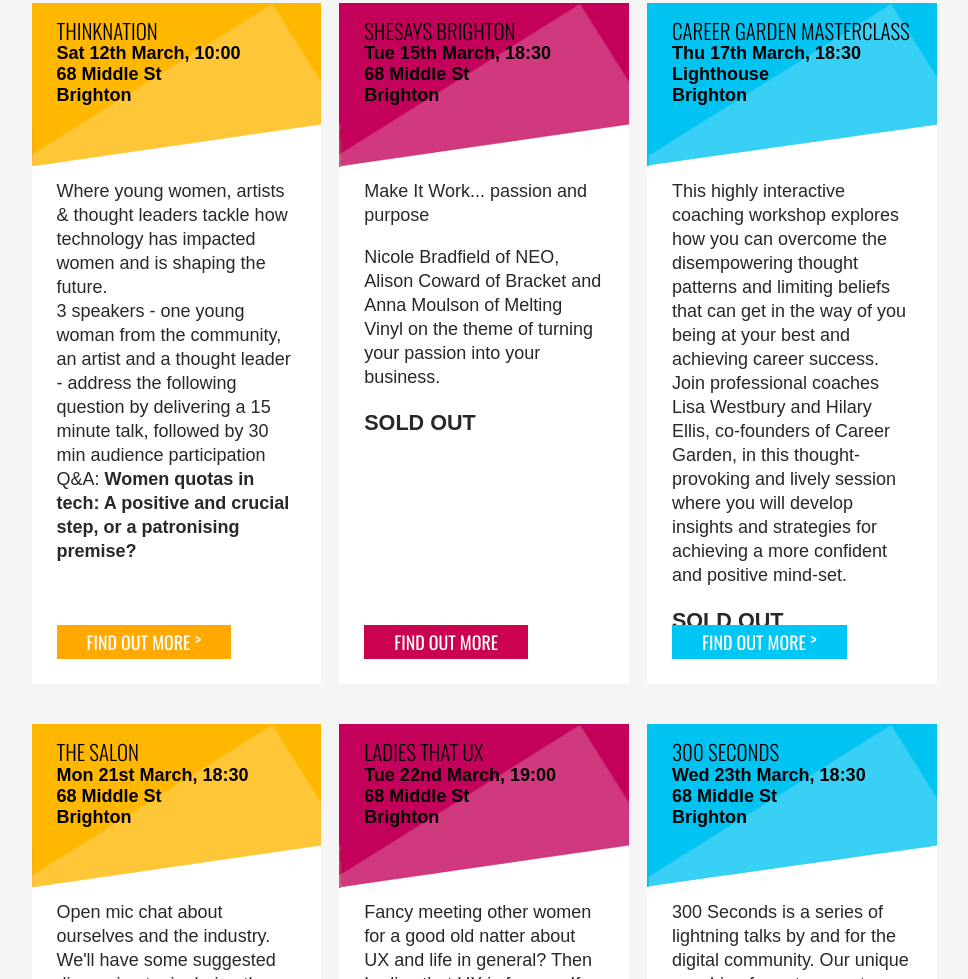
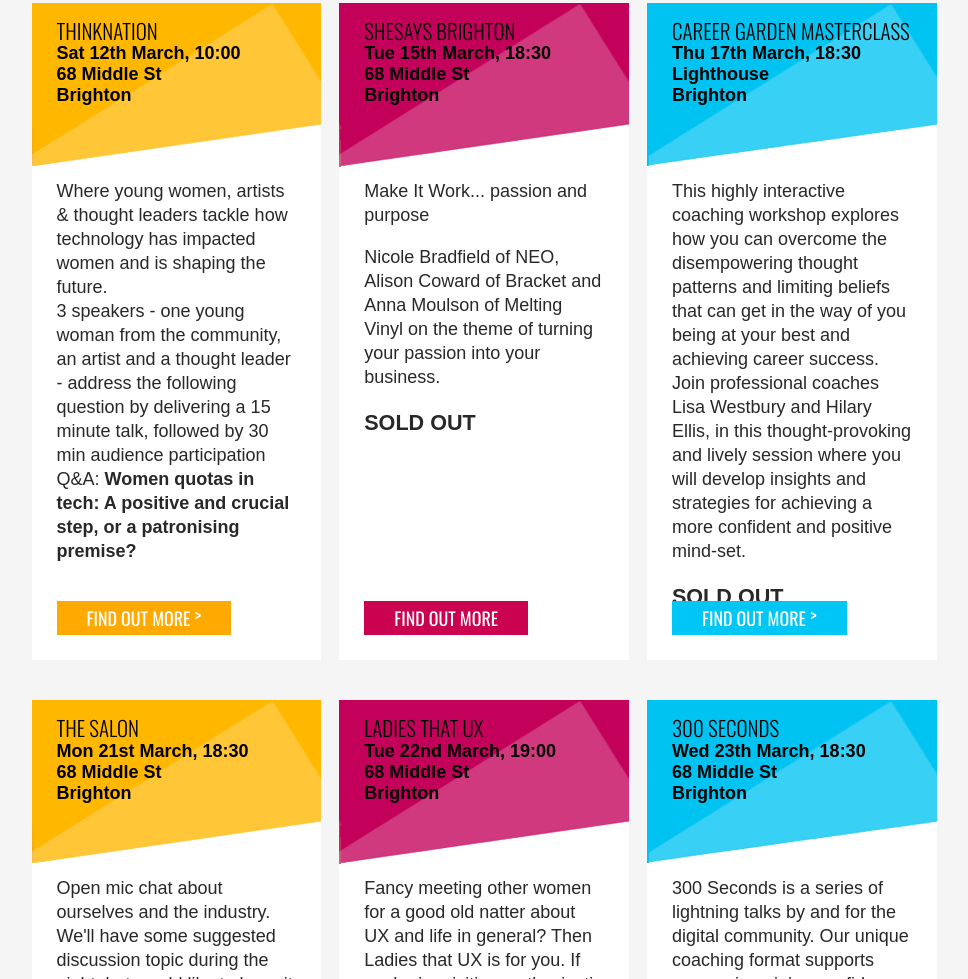
Before and after one commit to alexandtheweb/springforward, a plain HTML site: page index.html in a window 1280 px wide. Shown: the part 2320-3299 px from the top of the page, without its empty margins (156-1124 px from the left). Drawn offline with nearby package versions, Linux system fonts and the light colour scheme; a script that the page names is missing; files whose address does not match are found by name; a web font is replaced by a local one.

Commit message:
Update index.html

```diff
--- a/index.html
+++ b/index.html
@@ -246,7 +246,7 @@
                         </header>
                     </a>
                     <div class="event-desc">
-                        <p>This highly interactive coaching workshop explores how you can overcome the disempowering thought patterns and limiting beliefs that can get in the way of you being at your best and achieving career success. Join professional coaches Lisa Westbury and Hilary Ellis, co-founders of Career Garden, in this thought-provoking and lively session where you will develop insights and strategies for achieving a more confident and positive mind-set.
+                        <p>This highly interactive coaching workshop explores how you can overcome the disempowering thought patterns and limiting beliefs that can get in the way of you being at your best and achieving career success. Join professional coaches Lisa Westbury and Hilary Ellis, in this thought-provoking and lively session where you will develop insights and strategies for achieving a more confident and positive mind-set.
 </p> <a href="https://www.eventbrite.co.uk/e/career-garden-masterclass-career-success-how-to-get-out-of-your-own-way-tickets-20918434601" itemprop="https://www.eventbrite.co.uk/e/career-garden-masterclass-career-success-how-to-get-out-of-your-own-way-tickets-20918434601" class="btn" target="_blank">Find out more <span>></span></a>
                     <p style="font-size:120%"><strong>SOLD OUT</strong></p>
                     </div>
```
